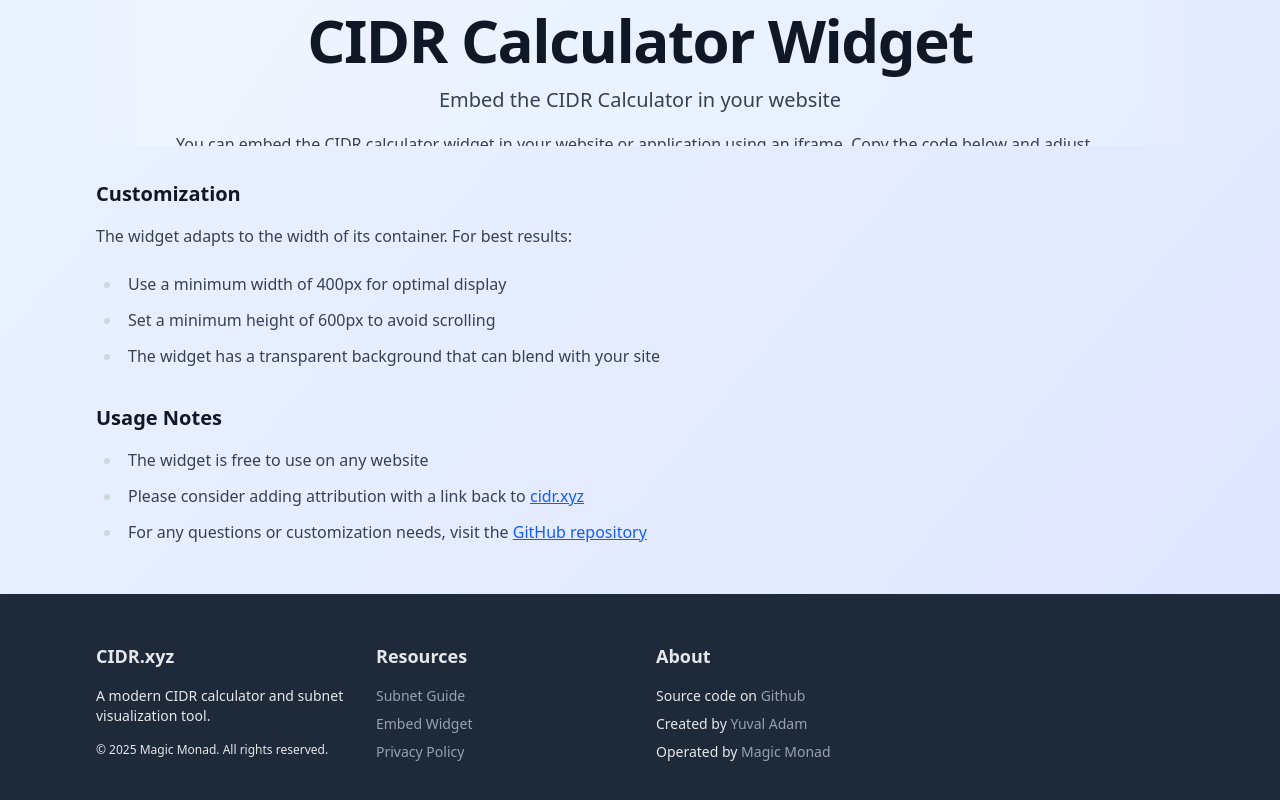
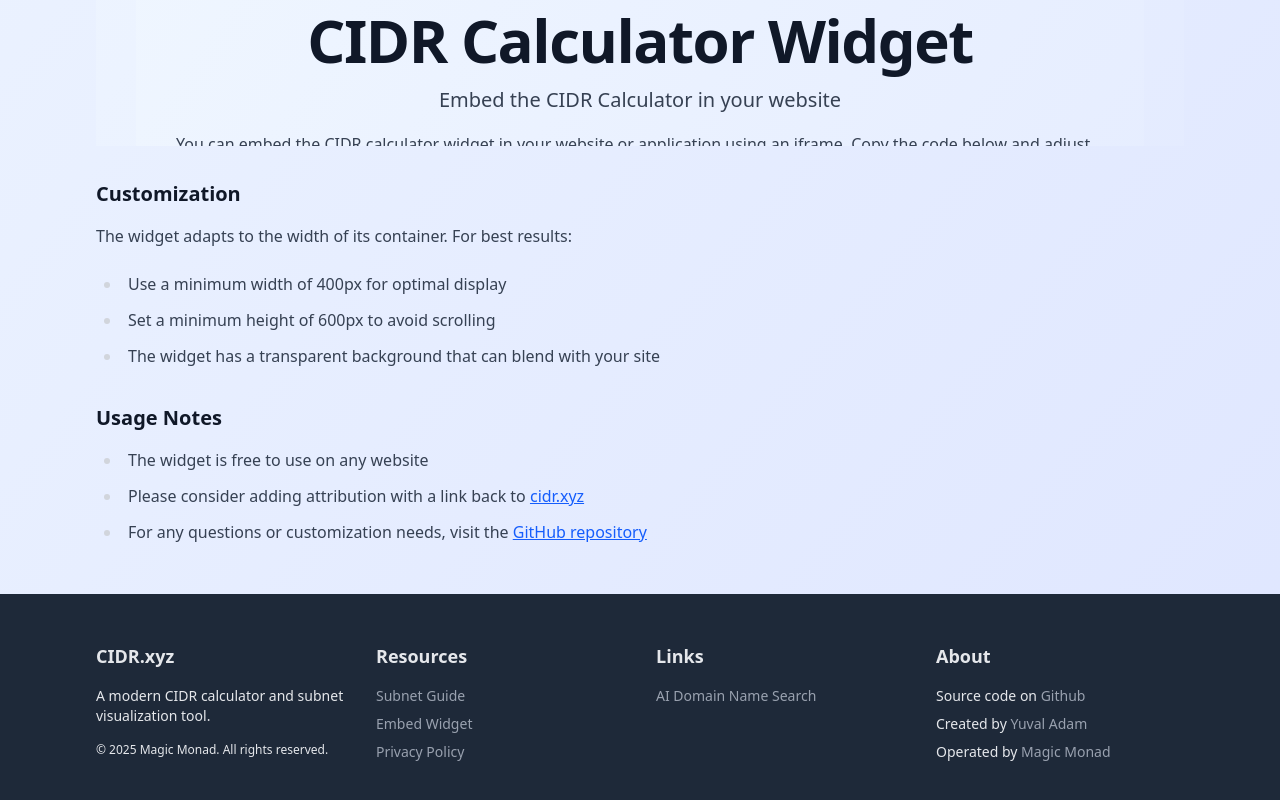
Before and after one commit to yuvadm/cidr.xyz, an Astro site: page /embed-widget in a window 1280 px wide. Shown: the part 926-1726 px from the top of the page. Built offline with nearby package versions, Linux system fonts and the light colour scheme; Astro itself is replaced by a stand-in of ours.

Commit message:
Add link to namekit

```diff
--- a/src/layouts/Layout.astro
+++ b/src/layouts/Layout.astro
@@ -151,6 +151,18 @@ const {
 						</ul>
 					</div>
 					<div>
+						<h3 class="text-lg font-semibold mb-4">Links</h3>
+						<ul class="space-y-2 text-sm">
+							<li>
+								<a
+									href="https://namekit.app/"
+									class="text-gray-400 hover:text-white"
+									>AI Domain Name Search</a
+								>
+							</li>
+						</ul>
+					</div>
+					<div>
 						<h3 class="text-lg font-semibold mb-4">About</h3>
 						<ul class="space-y-2 text-sm">
 							<li>
```
